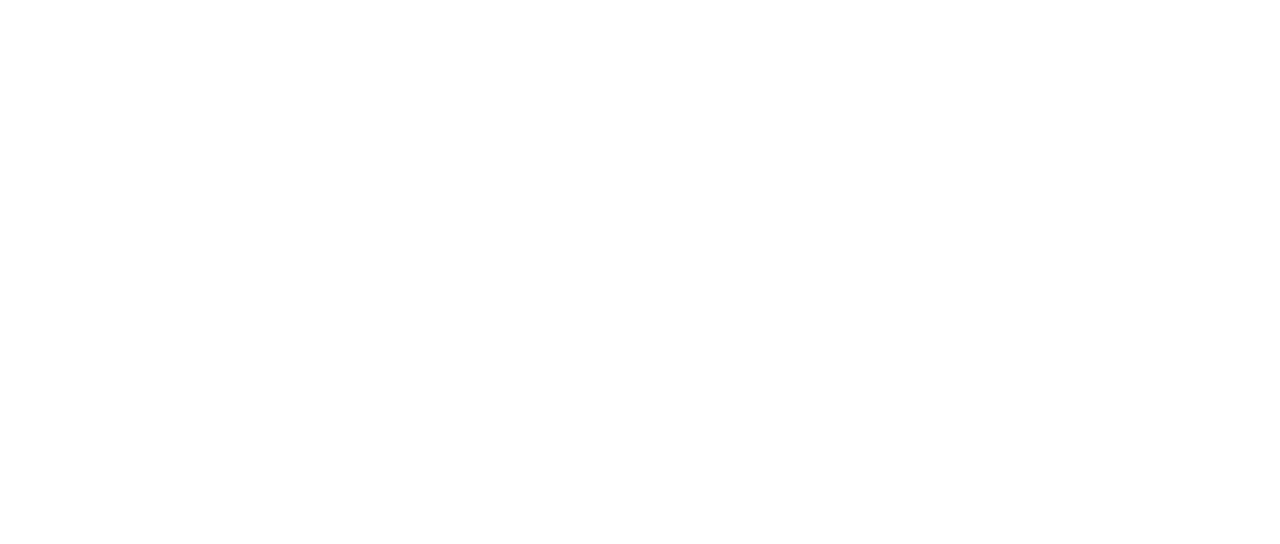
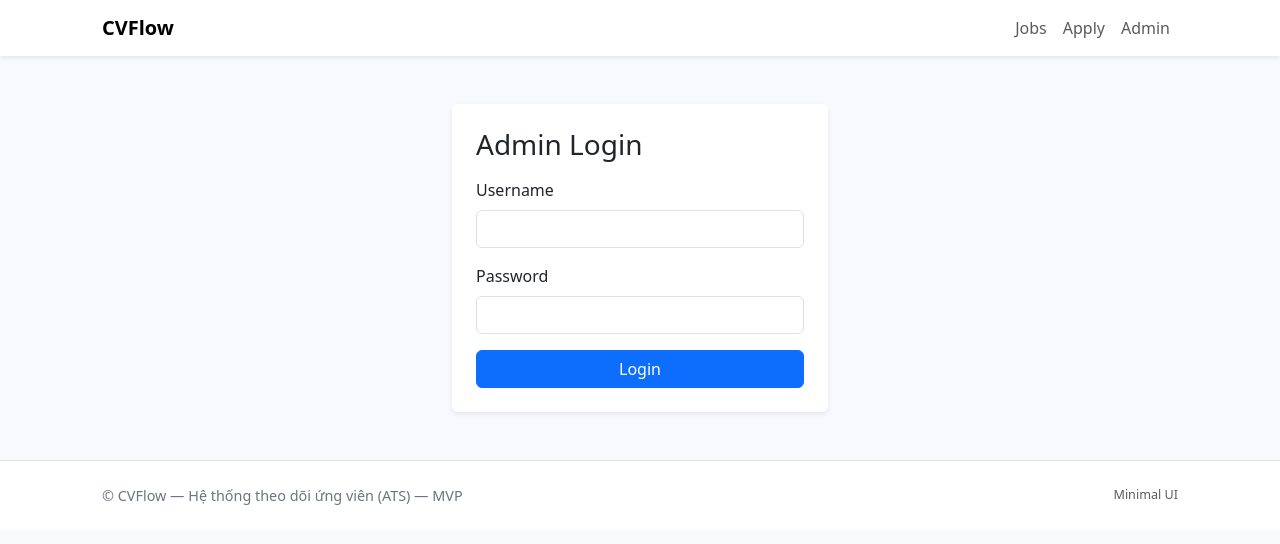
Before and after one commit to NhatNam-cmd/CVFlow-project, a Flask app: page /admin/login in a window 1280 px wide. Before the commit the part shown is empty. Shown: the top 544 px of the page. Run offline with Flask 3, Linux system fonts and the light colour scheme.

Commit message:
Refactor admin login template with block structure

```diff
--- a/app/templates/admin/login.html
+++ b/app/templates/admin/login.html
@@ -1,10 +1,25 @@
-<!DOCTYPE html>
-<html lang="en">
-<head>
-    <meta charset="UTF-8">
-    <title>Title</title>
-</head>
-<body>
+{# app/templates/admin/login.html #}
+{% extends 'base.html' %}
+{% block title %}Admin Login — CVFlow{% endblock %}
 
-</body>
-</html>
+{% block content %}
+<div class="container" style="max-width:400px;">
+  <div class="bg-white p-4 shadow-sm rounded mt-5">
+    <h3 class="mb-3">Admin Login</h3>
+    {% if error %}
+      <div class="alert alert-danger">{{ error }}</div>
+    {% endif %}
+    <form method="post">
+      <div class="mb-3">
+        <label class="form-label">Username</label>
+        <input name="username" required class="form-control"/>
+      </div>
+      <div class="mb-3">
+        <label class="form-label">Password</label>
+        <input type="password" name="password" required class="form-control"/>
+      </div>
+      <button class="btn btn-primary w-100">Login</button>
+    </form>
+  </div>
+</div>
+{% endblock %}
```
